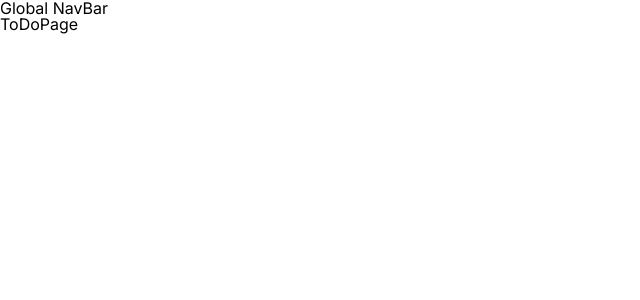
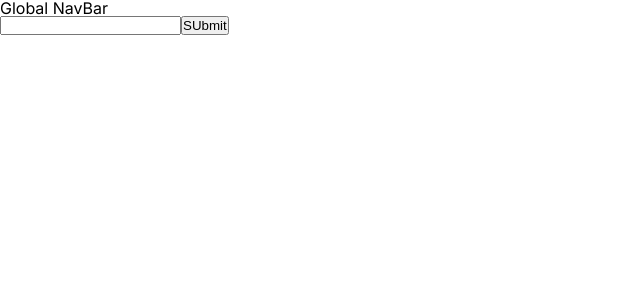
Before and after one commit to mistertandon/nextjs-13-form-server-action, a Next.js app: page /todo in a window 1280 px wide. Shown: the top 300 px of the page, without its empty margins (0-640 px from the left). Built offline with nearby package versions, Linux system fonts and the light colour scheme.

Commit message:
feat: Develop code to handle GET and POST request in NextJS

```diff
--- a/db/db.json
+++ b/db/db.json
@@ -1,6 +1,6 @@
 {
-  "posts": [
-    { "id": 1, "title": "One", "author": "parvesh" },
-    { "id": 1, "title": "Two", "author": "mistertandon" }
+  "todo": [
+    { "id": 1, "title": "One" },
+    { "id": 1, "title": "Two" }
   ]
 }
--- a/next.config.js
+++ b/next.config.js
@@ -1,6 +1,9 @@
 const path = require("path");
 /** @type {import('next').NextConfig} */
 const nextConfig = {
+  experimental: {
+    serverActions: true,
+  },
   sassOptions: {
     inlcudePaths: [path.join(__dirname, "styles")],
   },
--- /dev/null
+++ b/src/app/api/todo/route.ts
@@ -0,0 +1,21 @@
+import { NextResponse } from "next/server";
+
+const POST = async (request: Request) => {
+  const data = await request.json();
+  console.log("postAPI", data);
+  return NextResponse.json({ message: `Todo has been added` });
+};
+
+const GET = async () => {
+  console.log("GET REQUEST");
+  const res = await fetch("http://localhost:3004/todo", {
+    method: "GET",
+  });
+  const todos = await res.json();
+  //   console.log("todosAPI", typeof todos);
+  console.log("todosAPI", todos);
+
+  return NextResponse.json(todos);
+};
+
+export { POST, GET };
--- a/src/app/todo/page.tsx
+++ b/src/app/todo/page.tsx
@@ -1,5 +1,29 @@
 const ToDoPage = () => {
-  return <>ToDoPage</>;
+  const addToDoHandler = async (formData: FormData) => {
+    "use server";
+
+    const title = formData.get("title");
+    await fetch("http://localhost:3000/api/todo", {
+      method: "POST",
+      headers: {
+        "Content-Type": "application/json",
+      },
+      body: JSON.stringify({ id: 1, title }),
+    });
+    console.log("todosPage:before");
+    const todos = await fetch("http://localhost:3000/api/todo", { cache: 'no-store' });
+    const resToddo = await todos.json();
+    console.log("todosPage1", resToddo);
+  };
+
+  return (
+    <>
+      <form action={addToDoHandler}>
+        <input name="title" type="text" />
+        <button>SUbmit</button>
+      </form>
+    </>
+  );
 };
 
 export { ToDoPage as default };
```
